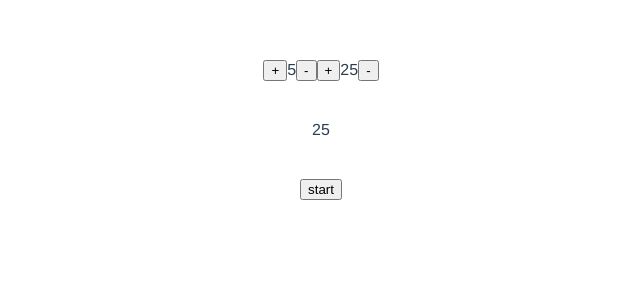
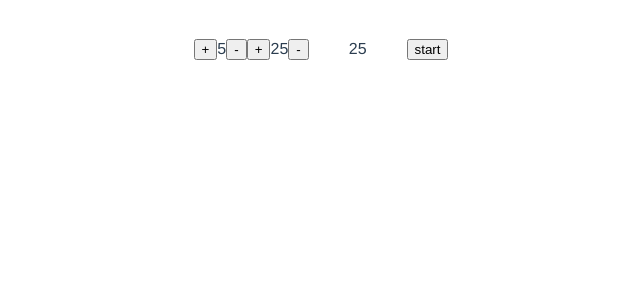
Before and after one commit to shery/ink-pomodoro, a Vue app: page / in a window 1280 px wide. Shown: the top 300 px of the page, without its empty margins (319-959 px from the left). Built offline with nearby package versions, Linux system fonts and the light colour scheme.

Commit message:
update css reset

```diff
--- a/src/App.vue
+++ b/src/App.vue
@@ -16,12 +16,62 @@ export default {
 </script>
 
 <style>
+html, body, p, ol, ul, li, dl, dt, dd, blockquote, figure, fieldset, legend, textarea, pre, iframe, hr, h1, h2, h3, h4, h5, h6 {
+  margin: 0;
+  padding: 0;
+}
+
+h1, h2, h3, h4, h5, h6 {
+  font-size: 100%;
+  font-weight: normal;
+}
+
+ul {
+  list-style: none;
+}
+
+button, input, select, textarea {
+  margin: 0;
+}
+
+html, body {
+  width: 100%;
+  height: 100%;
+}
+
+html {
+  box-sizing: border-box;
+}
+
+*, *:before, *:after {
+  box-sizing: inherit;
+}
+
+img, embed, iframe, object, audio, video {
+  height: auto;
+  max-width: 100%;
+}
+
+iframe {
+  border: 0;
+}
+
+table {
+  border-collapse: collapse;
+  border-spacing: 0;
+}
+
+td, th {
+  padding: 0;
+  text-align: left;
+}
+
+
 #app {
   font-family: 'Avenir', Helvetica, Arial, sans-serif;
   -webkit-font-smoothing: antialiased;
   -moz-osx-font-smoothing: grayscale;
   text-align: center;
   color: #2c3e50;
-  margin-top: 60px;
 }
 </style>
--- a/src/components/Pomodoro.vue
+++ b/src/components/Pomodoro.vue
@@ -77,6 +77,15 @@ export default {
 
 <!-- Add "scoped" attribute to limit CSS to this component only -->
 <style scoped>
+.container {
+  display: flex;
+  justify-content: center;
+  align-items: center;
+  width: 100%;
+  height: 100%;
+}
+
+
 h1 {
   font-weight: normal;
 }
```
